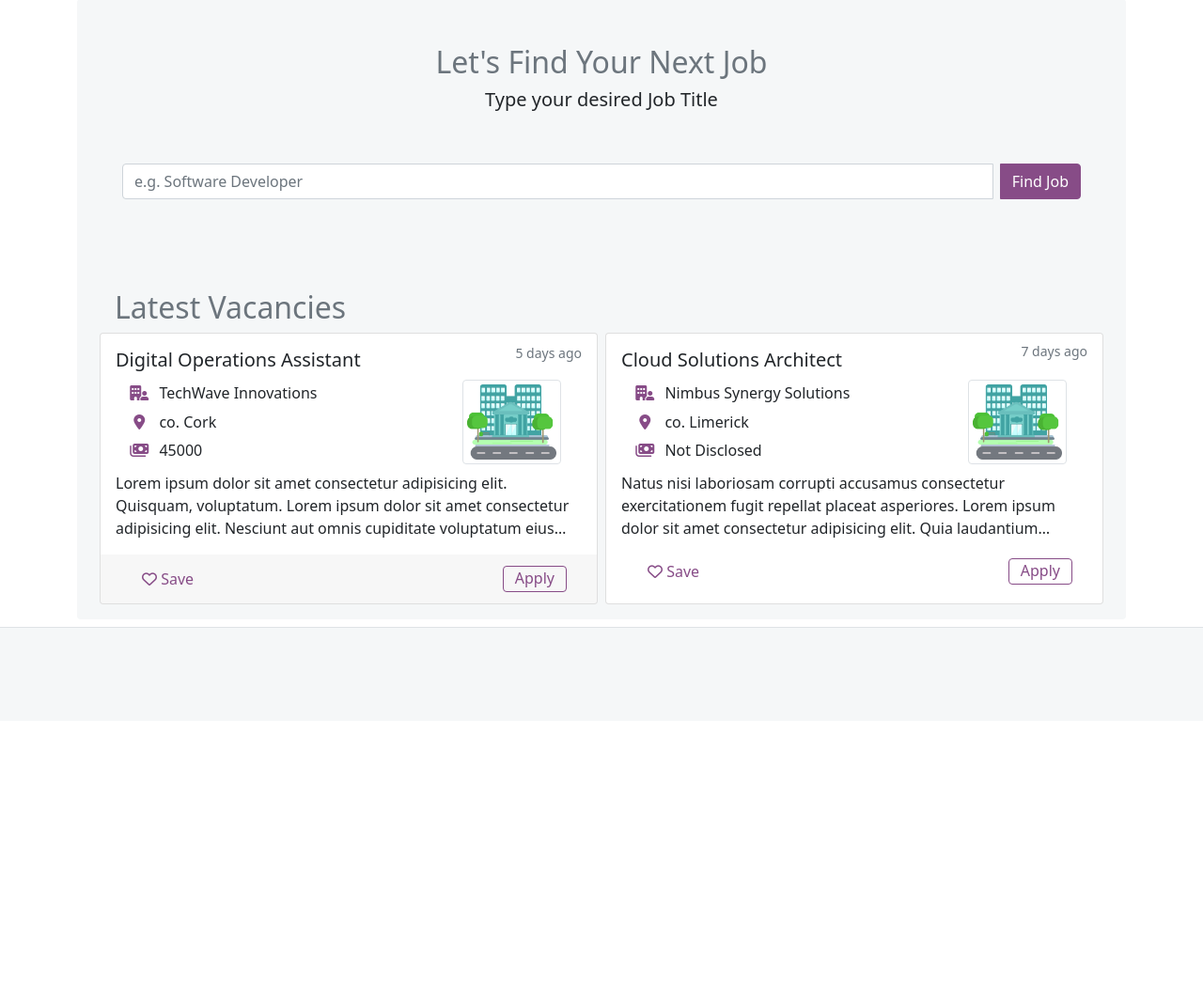
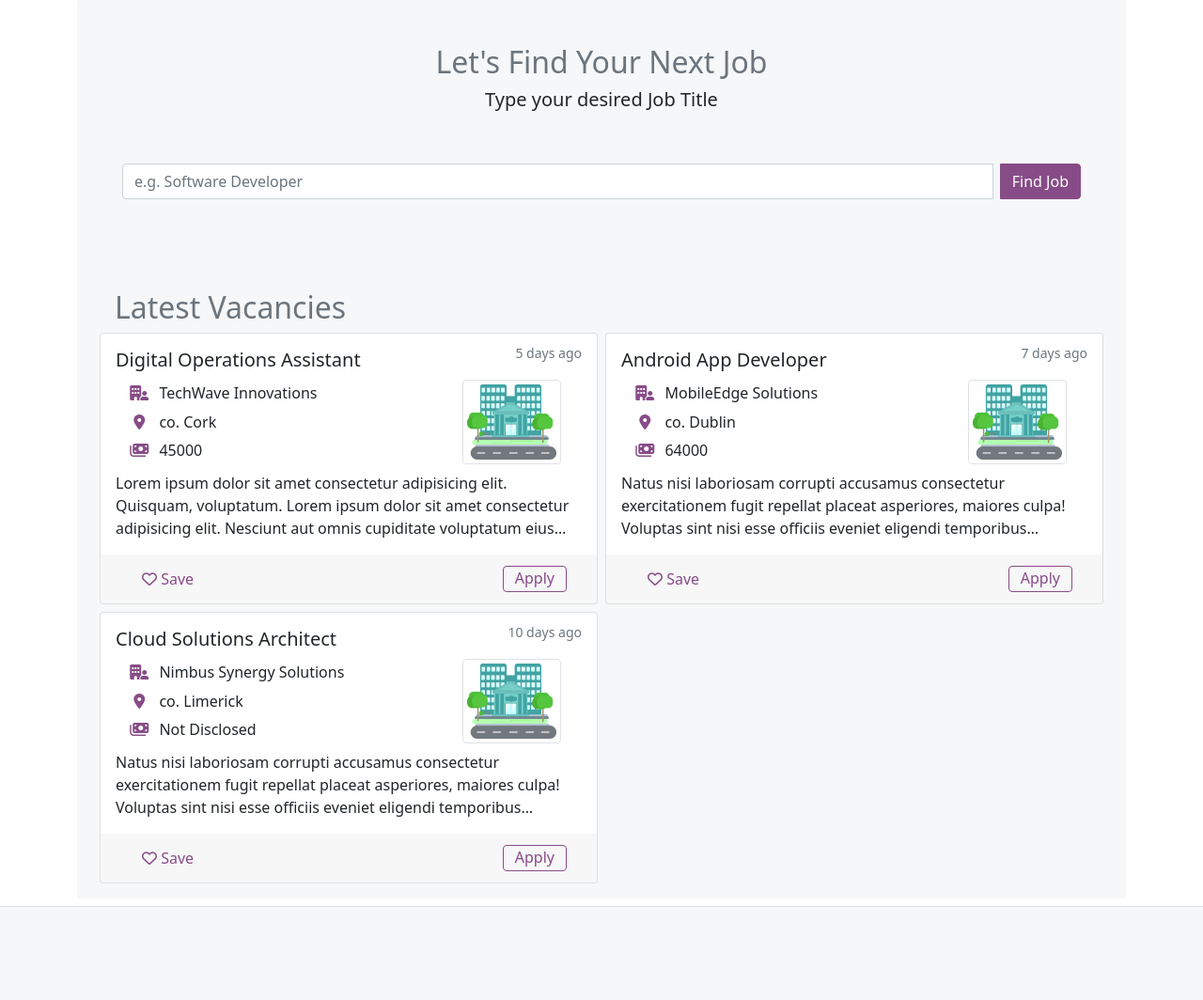
Before and after one commit to pavlo-myskov/get-job, a Django app: page / in a window 1280 px wide. Shown: the part 482-1546 px from the top of the page at 94% size. Before the commit the page ends 1150 px from the top, so only its background shows below. Run offline with Django 3.2, Linux system fonts and the light colour scheme; style sheets or scripts are compiled from the project's sources; parts of the project's set-up code (start-up, migrations or seed data) failed here and were passed over; some libraries are stand-ins or nearby versions.

Commit message:
Add job card examples

```diff
--- a/requirements.txt
+++ b/requirements.txt
@@ -29,7 +29,7 @@ python-dotenv==1.0.0
 python3-openid==3.2.0
 pytz==2023.3
 rcssmin==1.1.1
-requests==2.30.0
+requests==2.31.0
 requests-oauthlib==1.3.1
 rjsmin==1.2.1
 s3transfer==0.6.1
--- a/templates/jobseeker/home.html
+++ b/templates/jobseeker/home.html
@@ -164,10 +164,69 @@
 
         <!-- ______card______ -->
         <div class="col">
-          <div class="card vaccancy-card">
-            <div class="card-body">
-              <h5 class="card-title">Cloud Solutions Architect</h5>
-              <small class="days-counter text-muted">7 days ago</small>
+          <div class="card h-100 vaccancy-card">
+            <div class="card-body position-relative">
+              <h5 class="card-title py-mb-1 pb-lg-2 pb-xl-0">
+                <a href="#" class="text-decoration-none stretched-link text-dark">Android App Developer</a>
+              </h5>
+              <p class="days-counter text-muted"><small>7 days ago</small></p>
+              <div class="row company-body my-2">
+                <ul class="col-8 list-group borderless">
+                  <li class="list-group-item">
+                    <div class="row d-flex align-items-center">
+                      <i class="col-2 col-md-1 col-xl-2 text-center text-royalpurple pe-0 fa fa-building-user"></i>
+                      <span class="col-10 col-md-11 col-xl-10 ps-1-custom ps-lg-0">MobileEdge Solutions</span>
+                    </div>
+                  </li>
+                  <li class="list-group-item">
+                    <div class="row d-flex align-items-center">
+                      <i class="col-2 col-md-1 col-xl-2 text-center text-royalpurple pe-0 fa fa-location-dot"></i>
+                      <span class="col-10 col-md-11 col-xl-10 ps-1-custom ps-lg-0">co. Dublin</span>
+                    </div>
+                  </li>
+                  <li class="list-group-item">
+                    <div class="row d-flex align-items-center">
+                      <i class="col-2 col-md-1 col-xl-2 text-center text-royalpurple pe-0 fa fa-money-bills"></i>
+                      <span class="col-10 col-md-11 col-xl-10 ps-1-custom ps-lg-0">64000</span>
+                    </div>
+                  </li>
+                </ul>
+                <div class="col-4 mx-auto my-auto text-center">
+                  <img src="{% static 'images/company-placeholder.png' %}" class="img-thumbnail" alt="company logo"
+                    style="max-height: 90px;">
+                </div>
+              </div>
+              <p class="card-text custom-text-truncate">
+                Natus nisi laboriosam corrupti accusamus
+                consectetur exercitationem fugit repellat placeat asperiores, maiores culpa! Voluptas sint nisi esse
+                officiis eveniet eligendi temporibus doloribus. Lorem ipsum dolor sit amet consectetur adipisicing elit.
+                Excepturi debitis laudantium cupiditate harum aperiam temporibus ratione inventore, nihil placeat porro
+                assumenda voluptates corrupti ipsam eum sint perferendis dolorem pariatur? Minus.
+              </p>
+
+            </div>
+            <div class="card-footer border-top-0">
+              <div class="d-flex justify-content-between px-3">
+                <a href="#" class="btn-save card-link">
+                  <!-- TODO saved
+                  <i class="fa fa-heart"></i>
+                  -->
+                  Save
+                </a>
+                <a href="#" class="btn btn-outline-royalpurple card-link py-0 my-1">Apply</a>
+              </div>
+            </div>
+          </div>
+        </div>
+
+        <!-- ______card______ -->
+        <div class="col">
+          <div class="card h-100 vaccancy-card">
+            <div class="card-body position-relative">
+              <h5 class="card-title py-mb-1 pb-lg-2 pb-xl-0">
+                <a href="#" class="text-decoration-none stretched-link text-dark">Cloud Solutions Architect</a>
+              </h5>
+              <p class="days-counter text-muted"><small>10 days ago</small></p>
               <div class="row company-body my-2">
                 <ul class="col-8 list-group borderless">
                   <li class="list-group-item">
@@ -195,26 +254,30 @@
                 </div>
               </div>
               <p class="card-text custom-text-truncate">
-                Natus nisi laboriosam corrupti accusamus consectetur exercitationem fugit repellat placeat asperiores.
-                Lorem ipsum dolor sit amet consectetur adipisicing elit. Quia laudantium doloribus placeat quos a
-                dolorum cupiditate corporis delectus expedita odio obcaecati maiores voluptates quod repudiandae unde
-                laborum, blanditiis quis molestias.
+                Natus nisi laboriosam corrupti accusamus
+                consectetur exercitationem fugit repellat placeat asperiores, maiores culpa! Voluptas sint nisi esse
+                officiis eveniet eligendi temporibus doloribus. Lorem ipsum dolor sit amet consectetur adipisicing elit.
+                Excepturi debitis laudantium cupiditate harum aperiam temporibus ratione inventore, nihil placeat porro
+                assumenda voluptates corrupti ipsam eum sint perferendis dolorem pariatur? Minus.
               </p>
+
+            </div>
+            <div class="card-footer border-top-0">
               <div class="d-flex justify-content-between px-3">
-                <a href="#" class="btn-save">
+                <a href="#" class="btn-save card-link">
                   <!-- TODO saved
                   <i class="fa fa-heart"></i>
                   -->
                   Save
                 </a>
-                <a href="#" class="btn btn-outline-royalpurple py-0 my-1">Apply</a>
+                <a href="#" class="btn btn-outline-royalpurple card-link py-0 my-1">Apply</a>
               </div>
             </div>
           </div>
         </div>
 
       </div>
-    </div>
+  </div>
   </section>
   </div>
 </main>
```
